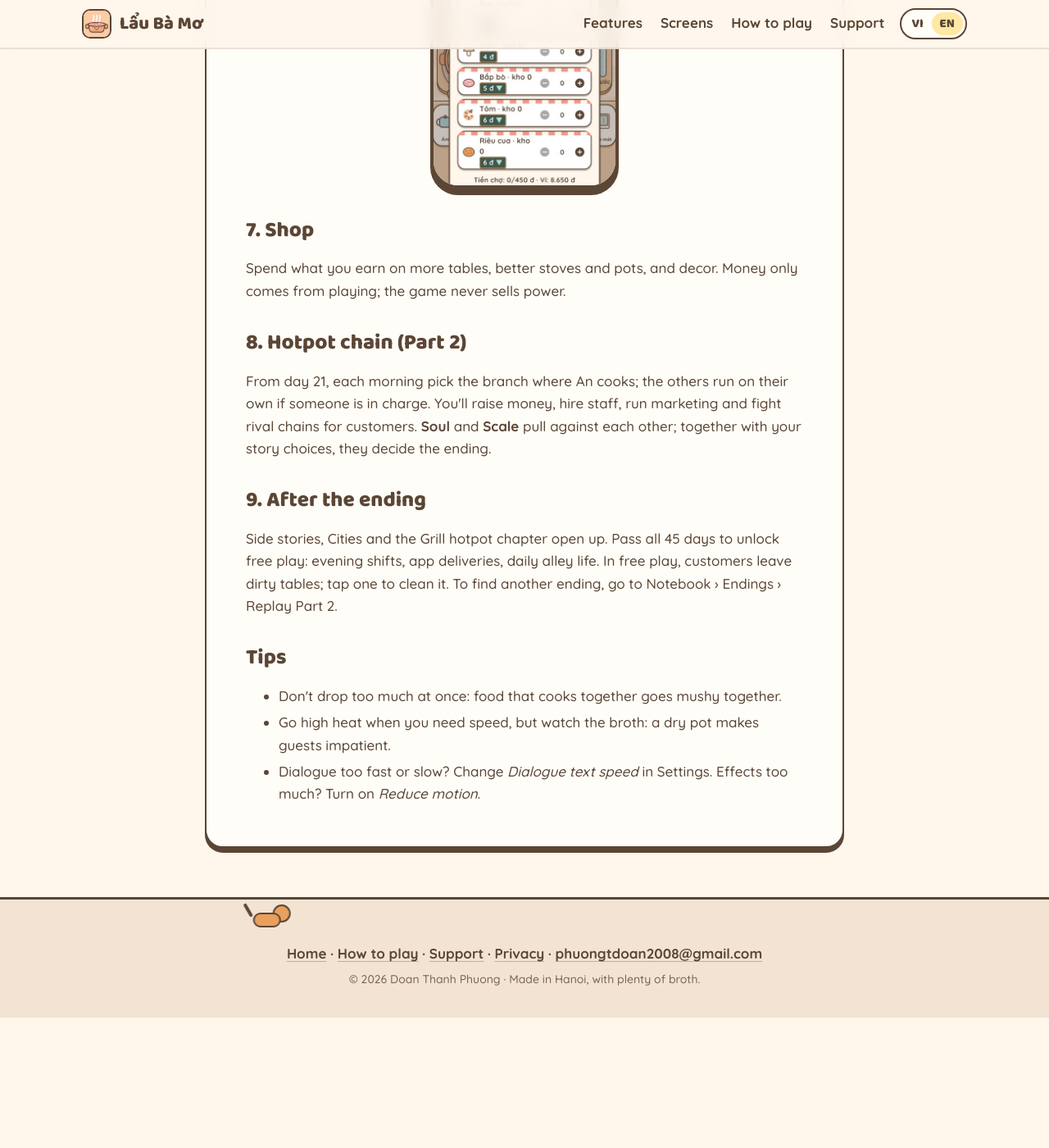
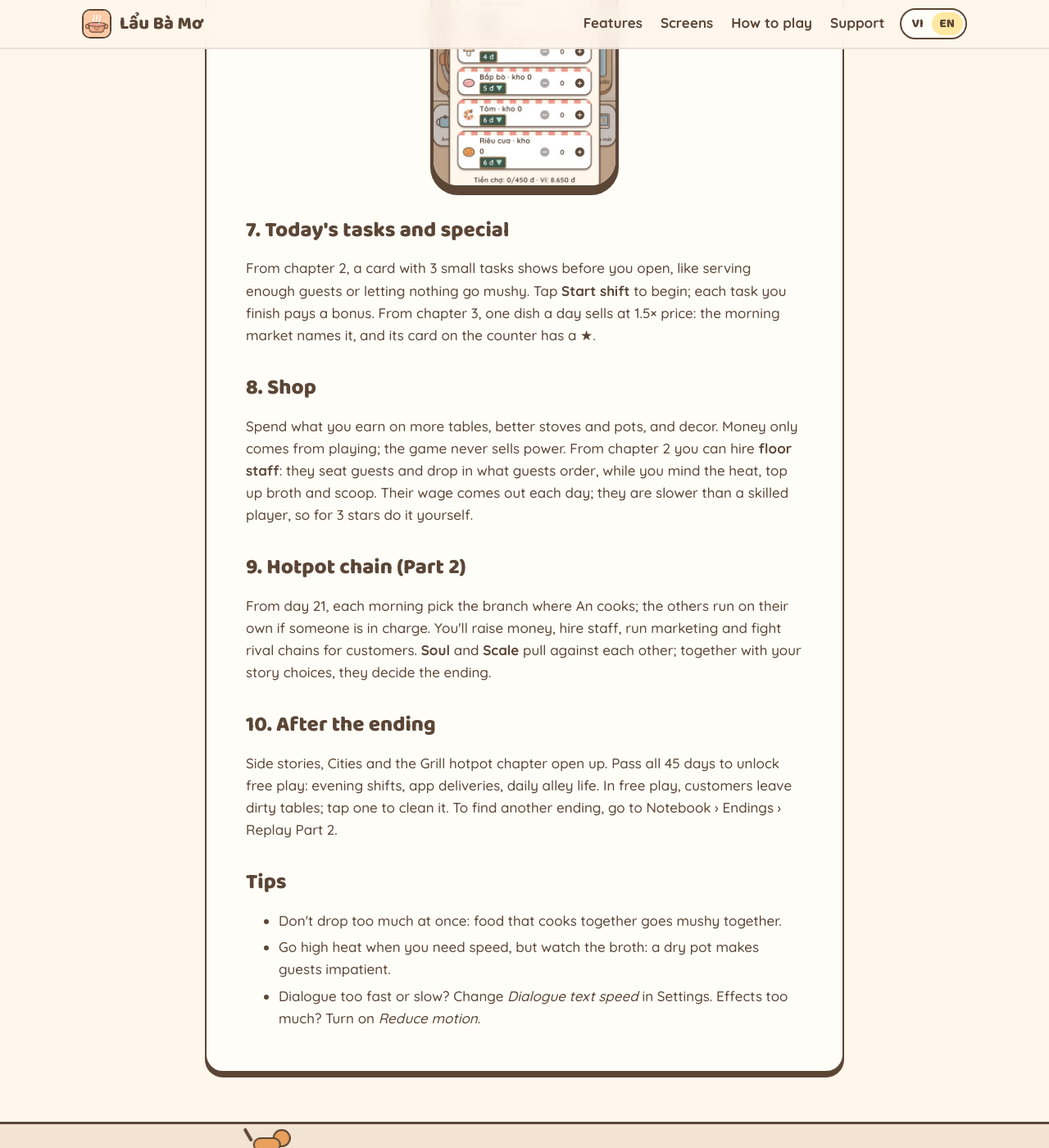
Before and after one commit to pcingame/laubamo, a Jekyll site: the page built from how-to-play.html, in a window 1280 px wide and 1400 px high, scrolled down 2090 px. Shown: the whole window at 82% size. Built offline with Jekyll 4.4.1, drawn with Linux system fonts in a browser that asks for light colours; before the commit the page ends 3331 px from its top, so only the background shows below that.

Commit message:
Hướng dẫn chơi: nhiệm vụ hôm nay, món đặc biệt, nhân viên trực bàn
Thêm 3 mục ở màn Cách chơi (có tiếng Anh) và trang how-to-play.

Co-Authored-By: Claude Opus 5.5 <noreply@anthropic.com>

```diff
--- a/how-to-play.html
+++ b/how-to-play.html
@@ -47,19 +47,25 @@ description: Hướng dẫn chơi Lẩu Bà Mơ từng bước. A step-by-step g
 </p>
 <figure class="phone" style="margin:24px auto"><img src="img/07_cho_sang.jpg" alt="Chợ sáng / Morning market" loading="lazy"></figure>
 
-<h2><span class="vi">7. Cửa hàng</span><span class="en">7. Shop</span></h2>
+<h2><span class="vi">7. Nhiệm vụ hôm nay và món đặc biệt</span><span class="en">7. Today's tasks and special</span></h2>
 <p>
-  <span class="vi">Dùng tiền kiếm được để thêm bàn, đổi bếp, đổi nồi, trang trí quán. Tiền chỉ kiếm bằng cách chơi; game không bán sức mạnh.</span>
-  <span class="en">Spend what you earn on more tables, better stoves and pots, and decor. Money only comes from playing; the game never sells power.</span>
+  <span class="vi">Từ chương 2, trước khi mở quán có thẻ 3 việc nhỏ, như phục vụ đủ số khách hay không để món nào nhừ. Bấm <strong>Vào ca</strong> để bắt đầu; xong việc nào được thưởng việc đó. Từ chương 3, mỗi ngày một món bán giá gấp rưỡi: chợ sáng báo món đó, thẻ món trên quầy có dấu ★.</span>
+  <span class="en">From chapter 2, a card with 3 small tasks shows before you open, like serving enough guests or letting nothing go mushy. Tap <strong>Start shift</strong> to begin; each task you finish pays a bonus. From chapter 3, one dish a day sells at 1.5× price: the morning market names it, and its card on the counter has a ★.</span>
 </p>
 
-<h2><span class="vi">8. Chuỗi quán (Phần 2)</span><span class="en">8. Hotpot chain (Part 2)</span></h2>
+<h2><span class="vi">8. Cửa hàng</span><span class="en">8. Shop</span></h2>
+<p>
+  <span class="vi">Dùng tiền kiếm được để thêm bàn, đổi bếp, đổi nồi, trang trí quán. Tiền chỉ kiếm bằng cách chơi; game không bán sức mạnh. Từ chương 2 thuê được <strong>nhân viên trực bàn</strong>: tự xếp khách và thả món khách gọi, bạn chỉ canh lửa, châm nước, vớt món. Lương trừ cuối mỗi ngày; nhân viên chậm hơn người chơi giỏi, muốn 3 sao thì nên tự làm.</span>
+  <span class="en">Spend what you earn on more tables, better stoves and pots, and decor. Money only comes from playing; the game never sells power. From chapter 2 you can hire <strong>floor staff</strong>: they seat guests and drop in what guests order, while you mind the heat, top up broth and scoop. Their wage comes out each day; they are slower than a skilled player, so for 3 stars do it yourself.</span>
+</p>
+
+<h2><span class="vi">9. Chuỗi quán (Phần 2)</span><span class="en">9. Hotpot chain (Part 2)</span></h2>
 <p>
   <span class="vi">Từ ngày 21, mỗi sáng chọn chi nhánh An đứng bếp, các quán khác tự chạy nếu có người trông. Bạn sẽ gọi vốn, thuê người, chạy marketing và giành khách với các chuỗi đối thủ. <strong>Hồn quán</strong> và <strong>Quy mô</strong> kéo ngược nhau; cùng các lựa chọn trong truyện, chúng quyết định kết thúc.</span>
   <span class="en">From day 21, each morning pick the branch where An cooks; the others run on their own if someone is in charge. You'll raise money, hire staff, run marketing and fight rival chains for customers. <strong>Soul</strong> and <strong>Scale</strong> pull against each other; together with your story choices, they decide the ending.</span>
 </p>
 
-<h2><span class="vi">9. Sau kết thúc</span><span class="en">9. After the ending</span></h2>
+<h2><span class="vi">10. Sau kết thúc</span><span class="en">10. After the ending</span></h2>
 <p>
   <span class="vi">Mở Ngoại truyện, Thành phố và chương Lẩu nướng. Qua hết 45 ngày thì chơi tự do: ca tối, đơn giao qua app, chuyện ngõ mỗi ngày. Khi chơi tự do, khách về để lại bàn bẩn, chạm bàn để dọn. Muốn tìm kết khác thì vào Sổ tay › Kết thúc › Chơi lại Phần 2.</span>
   <span class="en">Side stories, Cities and the Grill hotpot chapter open up. Pass all 45 days to unlock free play: evening shifts, app deliveries, daily alley life. In free play, customers leave dirty tables; tap one to clean it. To find another ending, go to Notebook › Endings › Replay Part 2.</span>
```
